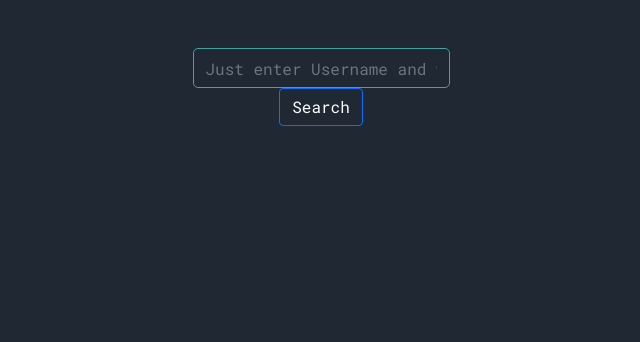
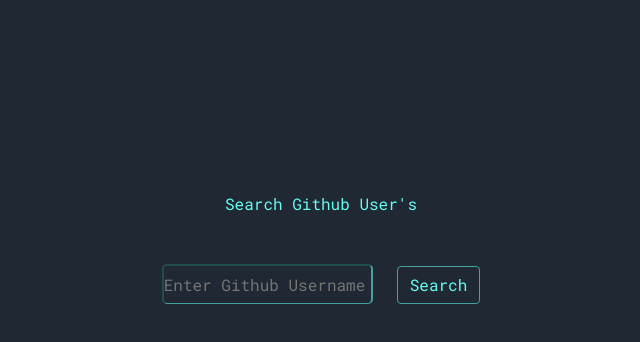
Before and after one commit to ziko0/git-typehead, a React (Create React App) app: page / in a window 1280 px wide. Shown: the top 342 px of the page, without its empty margins (319-959 px from the left). Built offline with nearby package versions, Linux system fonts and the light colour scheme.

Commit message:
Update GetApi.js

```diff
--- a/src/Components/GetApi.js
+++ b/src/Components/GetApi.js
@@ -1,5 +1,5 @@
 import React, { useState } from 'react';
-import { Button, Form, Card, Container, Col, Row } from 'react-bootstrap';
+import { Button,  Card, Container, Col, Row } from 'react-bootstrap';
 import 'bootstrap/dist/css/bootstrap.min.css';
 import './component.css';
 
@@ -12,7 +12,7 @@
     const [avatar, setAvatar] = useState('');
     const [visitProfile, setVisitProfile] = useState('');
     const [userInput, setUserInput] = useState('');
-    // const [error, setError] = useState(null);
+
 
 
 
@@ -49,16 +49,16 @@
 
     return(
         <div>
+            <header>Search Github User's</header>
             <Container className='mt-5'>
             <Row>
                 <Col>
                     <div className='search'>
-                        <Form onSubmit={handleSubmit} >
-                            <Form.Group className="mb-3"  >
-                                <Form.Control className='search-field' type="text" placeholder="Just enter Username and wait"  onChange={handleSearch}/>
-                                <Button variant="primary" type='submit' className='visit-btn'>Search</Button>
-                            </Form.Group>
-                        </Form>
+                        <form onSubmit={handleSubmit} >
+                                <input type='text' className='search-field'  placeholder="Enter Github Username"  onChange={handleSearch} />
+                                <Button variant="primary" type='submit' className='search-btn btn'>Search</Button>
+
+                        </form>
                     </div>
                 </Col>
 
@@ -71,7 +71,7 @@
                             <Card.Img variant="top" src={avatar} />
                             <Card.Body>
                                 <Card.Title>UserName:  {name}</Card.Title>
-                                <Button variant="primary" href={visitProfile} target='_blank' className='visit-btn'>Go on Profile</Button>
+                                <Button variant="primary" href={visitProfile} target='_blank' className='visit-btn btn'>Go on Profile</Button>
                             </Card.Body>
                         </Card>
                 </div>}
```
